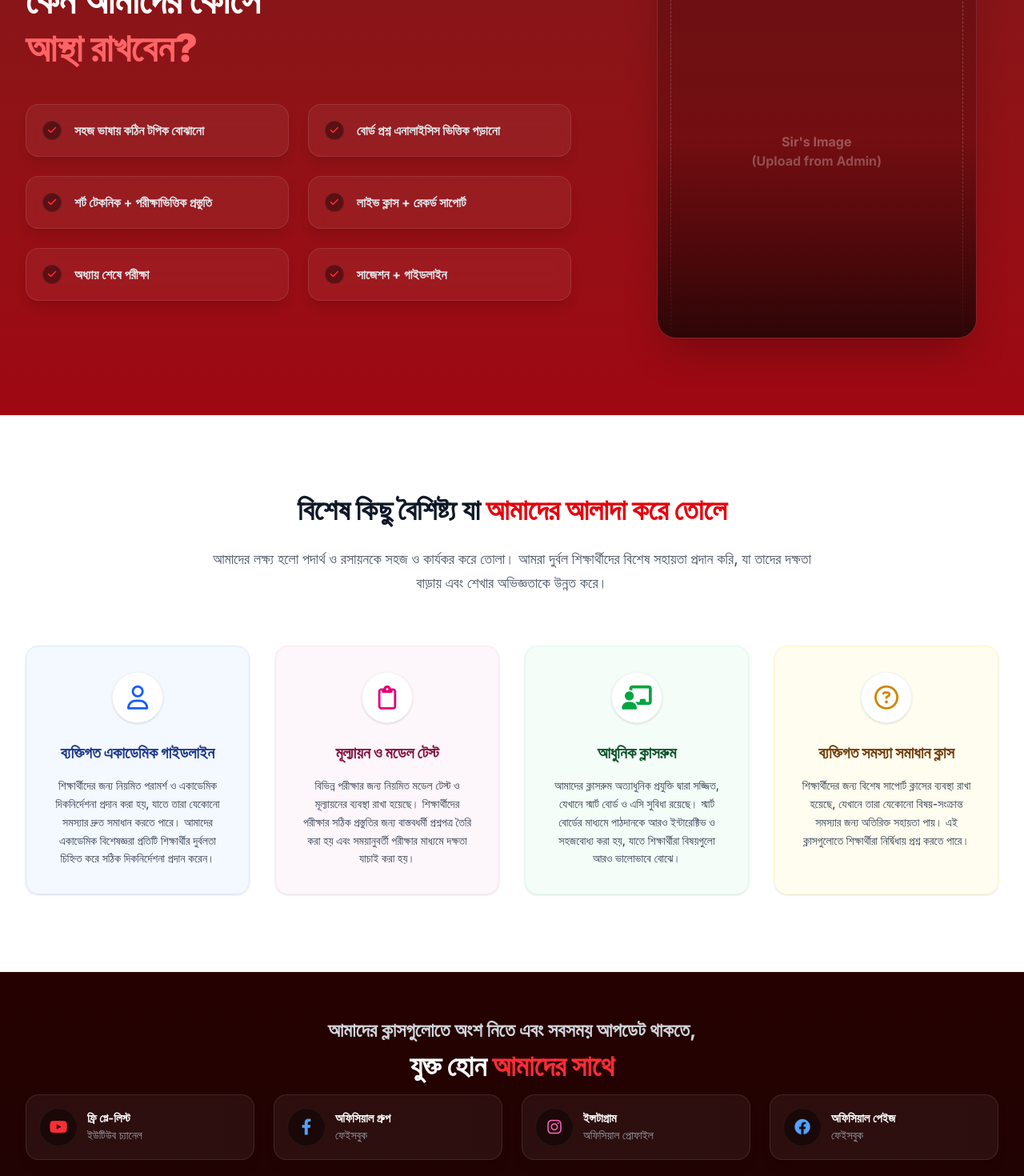
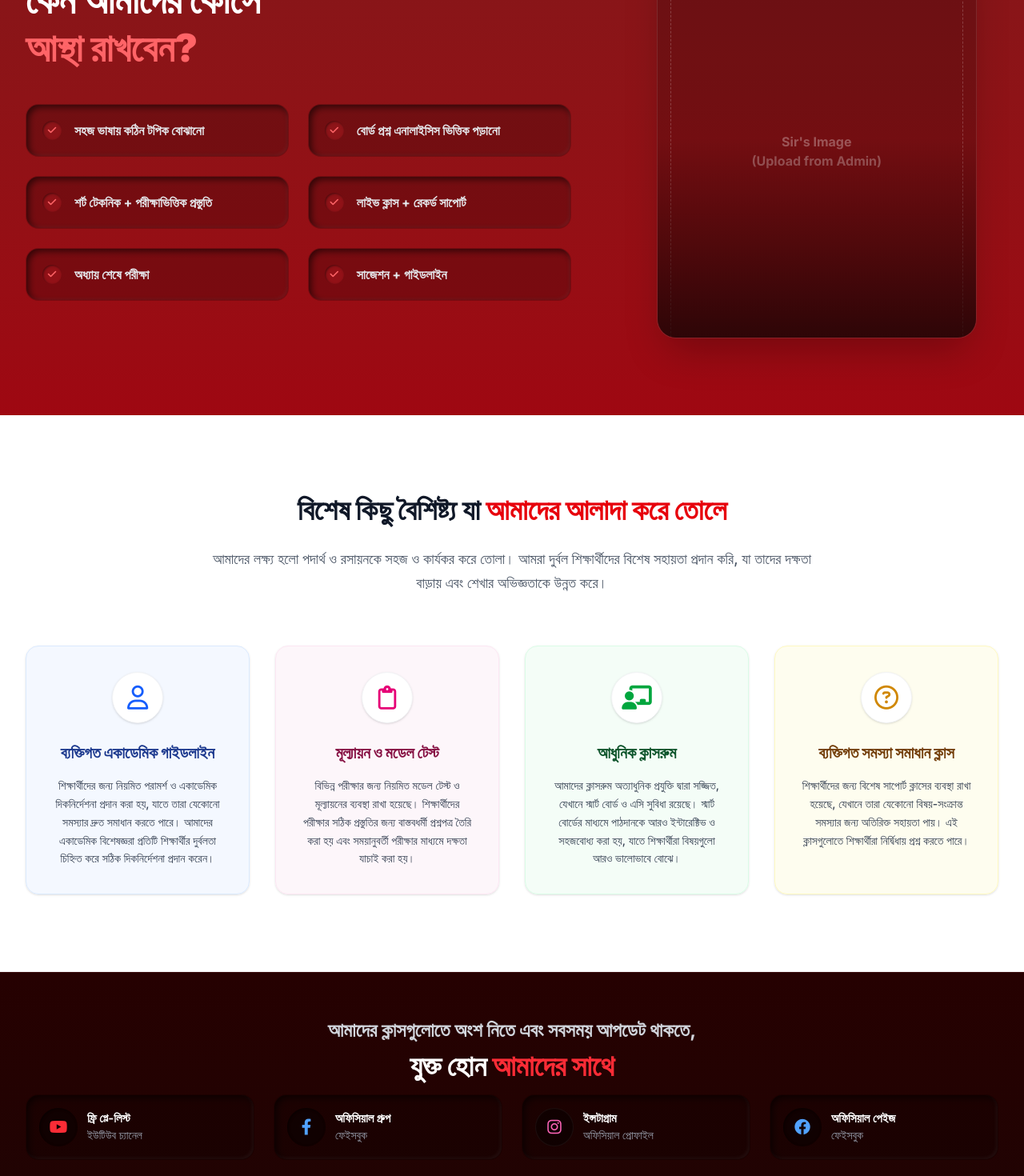
Before and after one commit to workwithdebnathrahul9977-arch/pcsbyrahul, a Next.js app in the folder frontend/: page / in a window 1280 px wide. Shown: the part 1200-2670 px from the top of the page at 80% size. Built offline with nearby package versions, Linux system fonts and the light colour scheme; no server answers.

Commit message:
Increase testimonial card width and add inset shadow neumorphic effect to bullet points and footer buttons

```diff
--- a/frontend/src/app/(public)/layout.tsx
+++ b/frontend/src/app/(public)/layout.tsx
@@ -140,9 +140,9 @@ export default function PublicLayout({
             <div className="grid grid-cols-2 md:grid-cols-4 gap-3 md:gap-6 w-full mx-auto">
 
               {/* YouTube */}
-              <a href="#" className="bg-white/5 backdrop-blur-md p-3 md:p-4 rounded-2xl shadow-lg border border-white/10 flex items-center justify-between group hover:-translate-y-1 hover:shadow-red-500/20 hover:border-red-500/40 hover:bg-white/10 transition-all duration-300">
+              <a href="#" className="bg-black/20 p-3 md:p-4 rounded-2xl shadow-[inset_3px_3px_8px_rgba(0,0,0,0.6),inset_-2px_-2px_4px_rgba(255,255,255,0.05)] border border-transparent flex items-center justify-between group hover:bg-black/40 transition-all duration-300">
                 <div className="flex items-center">
-                  <div className="w-10 h-10 md:w-12 md:h-12 rounded-full bg-black/40 text-red-500 flex items-center justify-center text-lg md:text-xl mr-3 border border-white/5 group-hover:bg-red-600 group-hover:text-white transition-colors">
+                  <div className="w-10 h-10 md:w-12 md:h-12 rounded-full bg-black/40 shadow-[inset_1px_1px_3px_rgba(0,0,0,0.5)] text-red-500 flex items-center justify-center text-lg md:text-xl mr-3 group-hover:bg-red-600 group-hover:text-white transition-colors">
                     <i className="fa-brands fa-youtube"></i>
                   </div>
                   <div className="text-left">
@@ -153,9 +153,9 @@ export default function PublicLayout({
               </a>
 
               {/* FB Group */}
-              <a href="#" className="bg-white/5 backdrop-blur-md p-3 md:p-4 rounded-2xl shadow-lg border border-white/10 flex items-center justify-between group hover:-translate-y-1 hover:shadow-blue-500/20 hover:border-blue-500/40 hover:bg-white/10 transition-all duration-300">
+              <a href="#" className="bg-black/20 p-3 md:p-4 rounded-2xl shadow-[inset_3px_3px_8px_rgba(0,0,0,0.6),inset_-2px_-2px_4px_rgba(255,255,255,0.05)] border border-transparent flex items-center justify-between group hover:bg-black/40 transition-all duration-300">
                 <div className="flex items-center">
-                  <div className="w-10 h-10 md:w-12 md:h-12 rounded-full bg-black/40 text-blue-400 flex items-center justify-center text-lg md:text-xl mr-3 border border-white/5 group-hover:bg-blue-500 group-hover:text-white transition-colors">
+                  <div className="w-10 h-10 md:w-12 md:h-12 rounded-full bg-black/40 shadow-[inset_1px_1px_3px_rgba(0,0,0,0.5)] text-blue-400 flex items-center justify-center text-lg md:text-xl mr-3 group-hover:bg-blue-500 group-hover:text-white transition-colors">
                     <i className="fa-brands fa-facebook-f"></i>
                   </div>
                   <div className="text-left">
@@ -166,7 +166,7 @@ export default function PublicLayout({
               </a>
 
               {/* Instagram */}
-              <a href="#" className="bg-white/5 backdrop-blur-md p-3 md:p-4 rounded-2xl shadow-lg border border-white/10 flex items-center justify-between group hover:-translate-y-1 hover:shadow-pink-500/20 hover:border-pink-500/40 hover:bg-white/10 transition-all duration-300">
+              <a href="#" className="bg-black/20 p-3 md:p-4 rounded-2xl shadow-[inset_3px_3px_8px_rgba(0,0,0,0.6),inset_-2px_-2px_4px_rgba(255,255,255,0.05)] border border-transparent flex items-center justify-between group hover:bg-black/40 transition-all duration-300">
                 <div className="flex items-center">
                   <div className="w-10 h-10 md:w-12 md:h-12 rounded-full bg-black/40 text-pink-400 flex items-center justify-center text-lg md:text-xl mr-3 border border-white/5 group-hover:bg-gradient-to-r group-hover:from-purple-500 group-hover:to-pink-500 group-hover:text-white transition-colors">
                     <i className="fa-brands fa-instagram"></i>
@@ -179,9 +179,9 @@ export default function PublicLayout({
               </a>
 
               {/* FB Page */}
-              <a href="#" className="bg-white/5 backdrop-blur-md p-3 md:p-4 rounded-2xl shadow-lg border border-white/10 flex items-center justify-between group hover:-translate-y-1 hover:shadow-blue-500/20 hover:border-blue-500/40 hover:bg-white/10 transition-all duration-300">
+              <a href="#" className="bg-black/20 p-3 md:p-4 rounded-2xl shadow-[inset_3px_3px_8px_rgba(0,0,0,0.6),inset_-2px_-2px_4px_rgba(255,255,255,0.05)] border border-transparent flex items-center justify-between group hover:bg-black/40 transition-all duration-300">
                 <div className="flex items-center">
-                  <div className="w-10 h-10 md:w-12 md:h-12 rounded-full bg-black/40 text-blue-400 flex items-center justify-center text-lg md:text-xl mr-3 border border-white/5 group-hover:bg-blue-600 group-hover:text-white transition-colors">
+                  <div className="w-10 h-10 md:w-12 md:h-12 rounded-full bg-black/40 shadow-[inset_1px_1px_3px_rgba(0,0,0,0.5)] text-blue-400 flex items-center justify-center text-lg md:text-xl mr-3 group-hover:bg-blue-600 group-hover:text-white transition-colors">
                     <i className="fa-brands fa-facebook"></i>
                   </div>
                   <div className="text-left">
--- a/frontend/src/components/TestimonialSlider.tsx
+++ b/frontend/src/components/TestimonialSlider.tsx
@@ -57,7 +57,7 @@ export default function TestimonialSlider() {
             </h2>
           </div>
 
-          <div className="relative w-full mx-auto px-6 md:px-10">
+          <div className="relative w-full mx-auto px-0 md:px-10">
             {/* Navigation Arrows */}
             {testimonials.length > itemsPerView && (
               <>
@@ -78,7 +78,7 @@ export default function TestimonialSlider() {
             )}
 
             {/* Slider Track */}
-            <div className="overflow-hidden px-2 py-4">
+            <div className="overflow-hidden px-0 py-4">
               <div
                 className="flex transition-transform duration-500 ease-out"
                 style={{ transform: `translateX(-${currentIndex * (100 / itemsPerView)}%)` }}
@@ -86,7 +86,7 @@ export default function TestimonialSlider() {
                 {testimonials.map((t, idx) => (
                   <div
                     key={idx}
-                    className="w-full md:w-1/3 flex-shrink-0 px-4 md:px-3"
+                    className="w-full md:w-1/3 flex-shrink-0 px-2 md:px-3"
                   >
                     <div className="bg-[#1a0505] rounded-[1.5rem] p-6 shadow-xl h-full flex flex-col items-center text-center relative group transition-all duration-500 hover:-translate-y-2 hover:shadow-2xl">
 
--- a/frontend/src/components/TrustSection.tsx
+++ b/frontend/src/components/TrustSection.tsx
@@ -33,10 +33,10 @@ export default function TrustSection() {
               ].map((text, idx) => (
                 <div
                   key={idx}
-                  className="bg-white/5 backdrop-blur-sm border border-white/10 p-4 lg:p-5 rounded-2xl flex items-center shadow-lg hover:bg-white/10 hover:border-red-500/30 transition-all duration-300 group"
+                  className="bg-black/20 p-4 lg:p-5 rounded-2xl flex items-center shadow-[inset_3px_3px_8px_rgba(0,0,0,0.6),inset_-2px_-2px_4px_rgba(255,255,255,0.05)] hover:bg-black/30 transition-all duration-300 group border border-transparent"
                 >
-                  <div className="w-6 h-6 rounded-full bg-black/40 flex items-center justify-center mr-4 flex-shrink-0 border border-white/5 group-hover:border-red-500/50 transition-colors">
-                    <i className="fa-solid fa-check text-red-500 text-xs"></i>
+                  <div className="w-6 h-6 rounded-full bg-red-500/20 shadow-[inset_1px_1px_3px_rgba(0,0,0,0.5)] flex items-center justify-center mr-4 flex-shrink-0 group-hover:bg-red-500/30 transition-colors">
+                    <i className="fa-solid fa-check text-red-400 text-xs shadow-none"></i>
                   </div>
                   <span className="text-gray-200 font-bold text-sm lg:text-base leading-snug">{text}</span>
                 </div>
```
